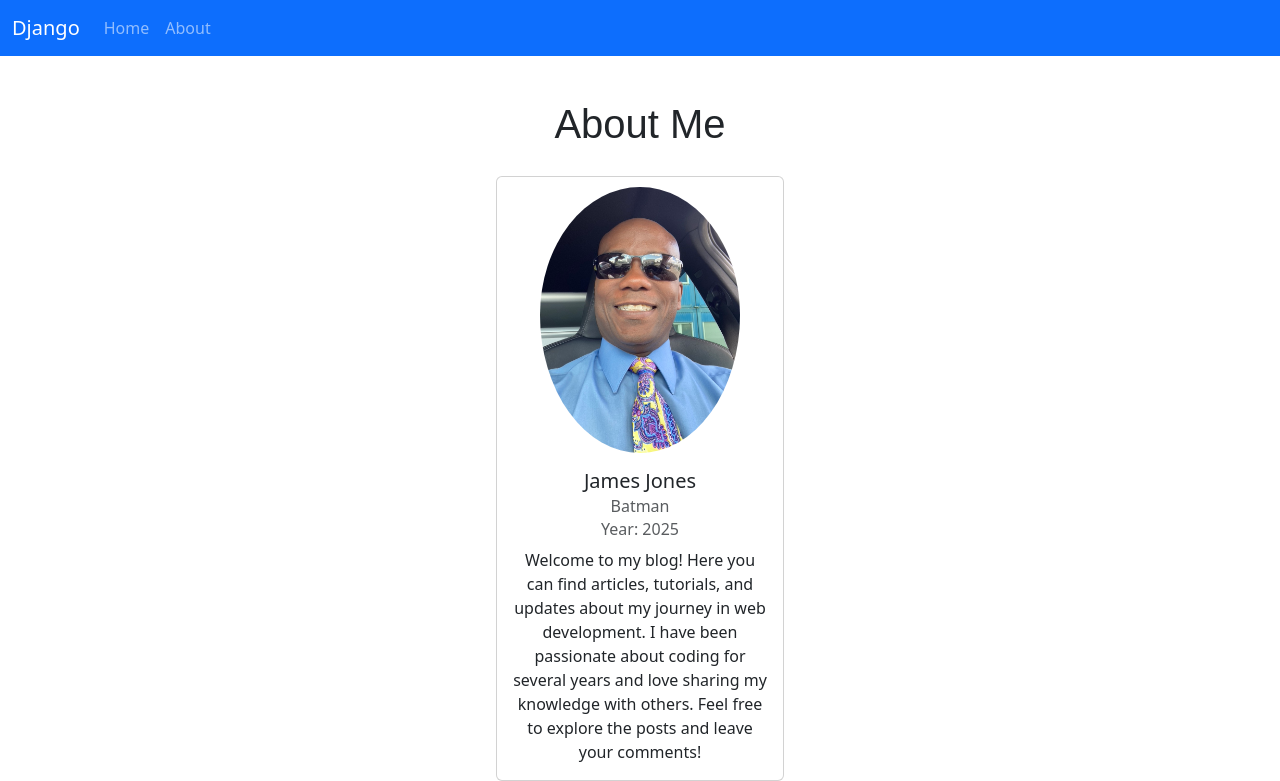
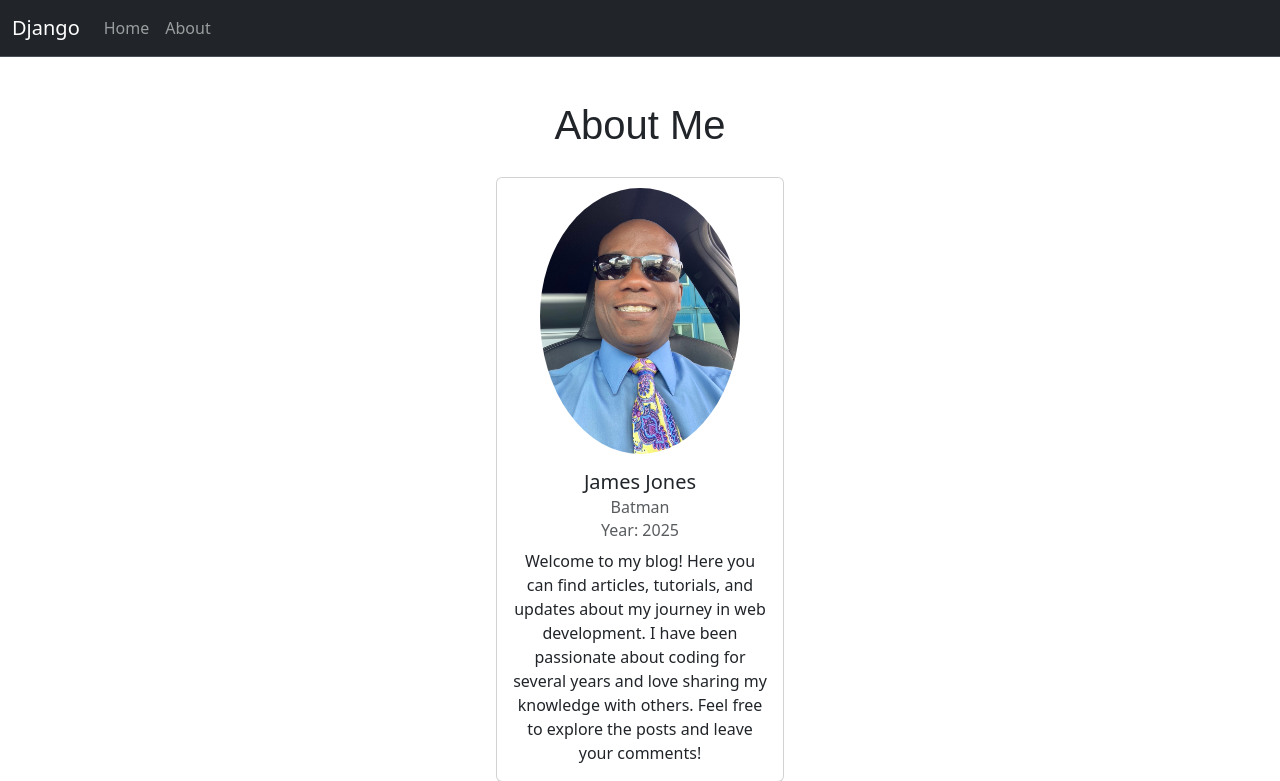
Before and after one commit to jammy-sdgku/112-blog, a Django app: page /about/ in a window 1280 px wide. Shown: the top 781 px of the page. Run offline with Django 5.2, Linux system fonts and the light colour scheme.

Commit message:
112 Assignment 2

```diff
--- a/templates/base.html
+++ b/templates/base.html
@@ -13,7 +13,7 @@
     <title>Django and Python Application</title>
   </head>
   <body>
-    <nav class="navbar navbar-expand-lg bg-primary" data-bs-theme="dark">
+    <nav class="navbar navbar-expand-lg bg-dark border-bottom border-body" data-bs-theme="dark">
       <div class="container-fluid">
         <a class="navbar-brand" href="#">Django</a>
         <button
```
